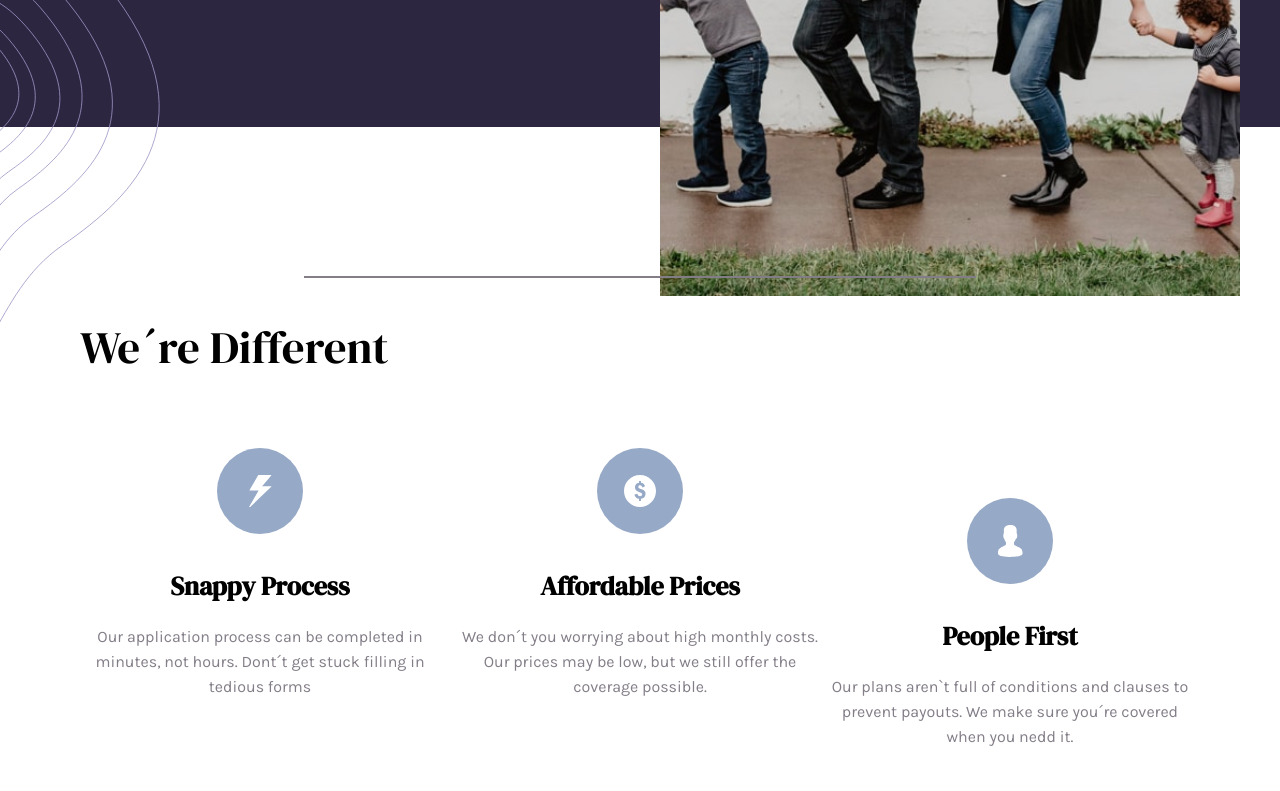
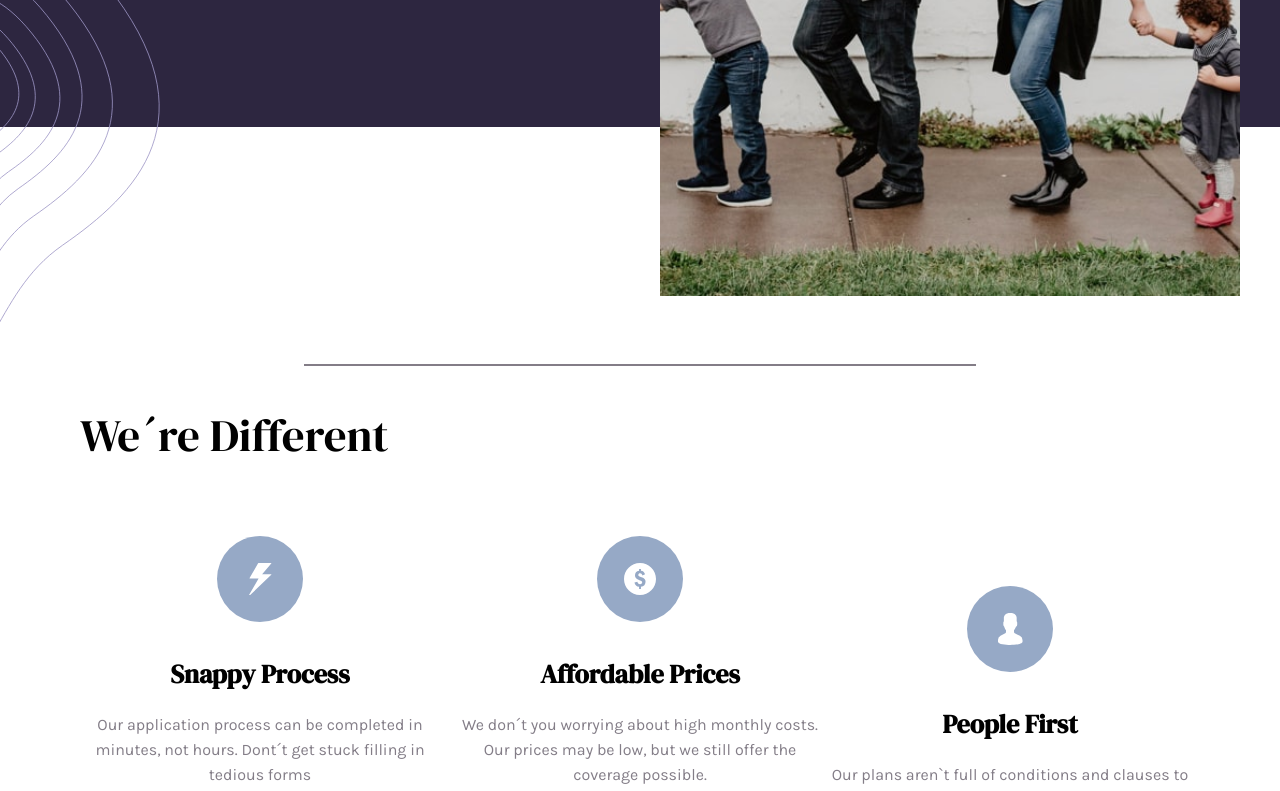
Before and after one commit to higor-costa/pagina-de-destino-insure, a React (Vite) app: page / in a window 1280 px wide. Shown: the part 580-1371 px from the top of the page. Built offline with nearby package versions, Linux system fonts and the light colour scheme.

Commit message:
Ajusta espaçamento interno superior do contêiner

```diff
--- a/src/style/components/Main.module.scss
+++ b/src/style/components/Main.module.scss
@@ -3,6 +3,9 @@
 
 .container {
   padding: 200px 30px;
+  @include device(l) {
+    padding-top: 18rem;
+  }
 
   .mainContent {
     @include displayFlex;
```
